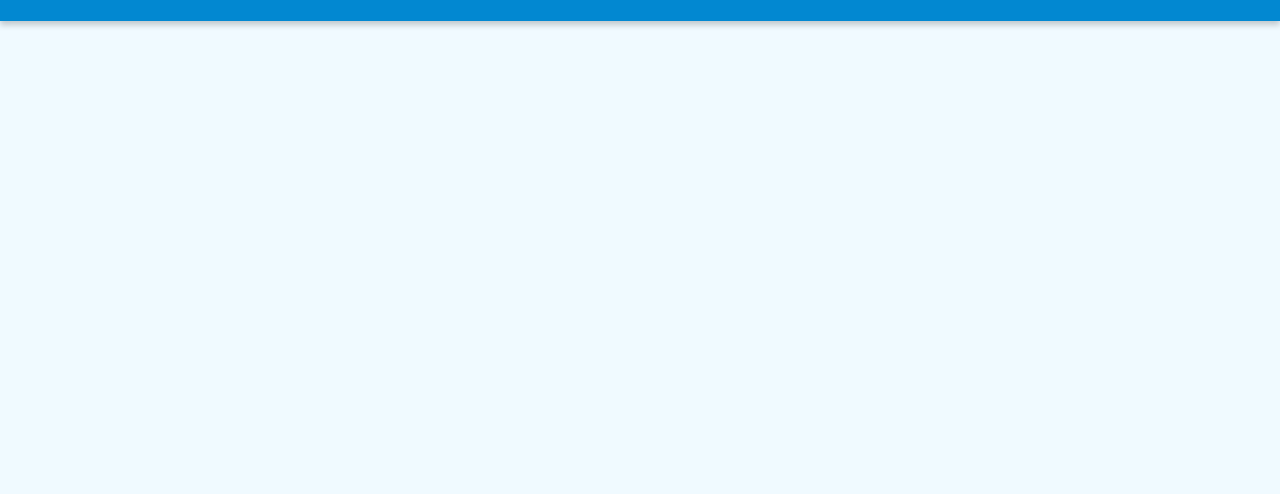
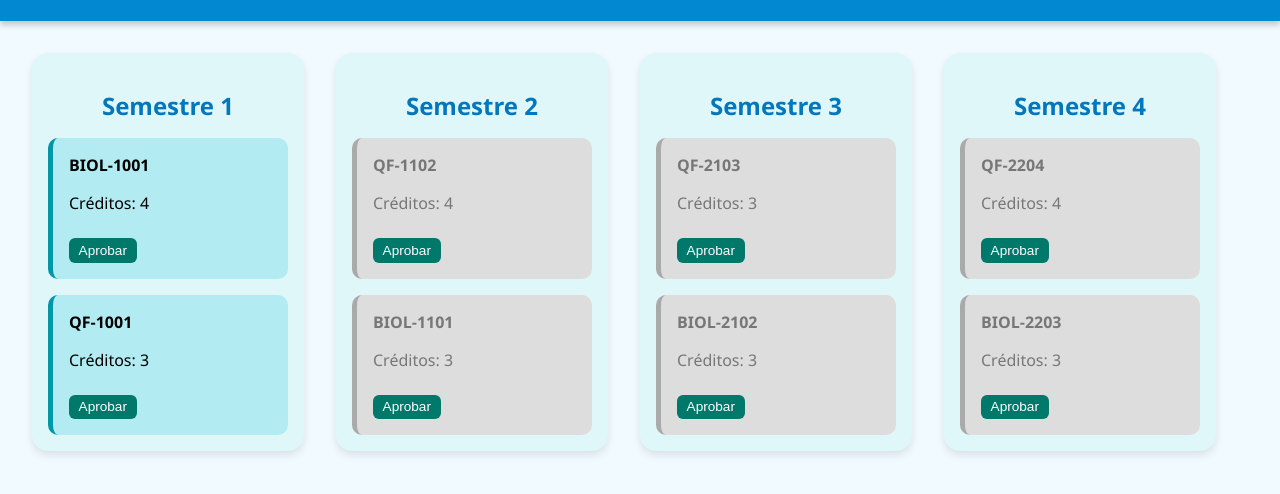
Before and after one commit to SofiNR0510/malla-farmacia-ucr, a plain HTML site: page index.html in a window 1280 px wide. Shown: the part 66-560 px from the top of the page. Drawn offline with Linux system fonts and the light colour scheme.

Commit message:
Update index.html

```diff
--- a/index.html
+++ b/index.html
@@ -12,7 +12,73 @@
   </header>
 
   <main class="tabla-malla">
-    <!-- Aquí irán los 11 semestres. Te los paso enseguida por partes -->
+    <!-- SEMESTRE 1 -->
+<section class="semestre">
+  <h2>Semestre 1</h2>
+  <div class="materias">
+    <div class="materia" data-id="BIOL-1001">
+      <h3>BIOL-1001</h3>
+      <p>Créditos: 4</p>
+      <button class="aprobar-btn">Aprobar</button>
+    </div>
+    <div class="materia" data-id="QF-1001">
+      <h3>QF-1001</h3>
+      <p>Créditos: 3</p>
+      <button class="aprobar-btn">Aprobar</button>
+    </div>
+  </div>
+</section>
+
+<!-- SEMESTRE 2 -->
+<section class="semestre">
+  <h2>Semestre 2</h2>
+  <div class="materias">
+    <div class="materia" data-id="QF-1102" data-requisitos="QF-1001">
+      <h3>QF-1102</h3>
+      <p>Créditos: 4</p>
+      <button class="aprobar-btn">Aprobar</button>
+    </div>
+    <div class="materia" data-id="BIOL-1101" data-requisitos="BIOL-1001">
+      <h3>BIOL-1101</h3>
+      <p>Créditos: 3</p>
+      <button class="aprobar-btn">Aprobar</button>
+    </div>
+  </div>
+</section>
+
+<!-- SEMESTRE 3 -->
+<section class="semestre">
+  <h2>Semestre 3</h2>
+  <div class="materias">
+    <div class="materia" data-id="QF-2103" data-requisitos="QF-1102">
+      <h3>QF-2103</h3>
+      <p>Créditos: 3</p>
+      <button class="aprobar-btn">Aprobar</button>
+    </div>
+    <div class="materia" data-id="BIOL-2102" data-requisitos="BIOL-1101">
+      <h3>BIOL-2102</h3>
+      <p>Créditos: 3</p>
+      <button class="aprobar-btn">Aprobar</button>
+    </div>
+  </div>
+</section>
+
+<!-- SEMESTRE 4 -->
+<section class="semestre">
+  <h2>Semestre 4</h2>
+  <div class="materias">
+    <div class="materia" data-id="QF-2204" data-requisitos="QF-2103">
+      <h3>QF-2204</h3>
+      <p>Créditos: 4</p>
+      <button class="aprobar-btn">Aprobar</button>
+    </div>
+    <div class="materia" data-id="BIOL-2203" data-requisitos="BIOL-2102">
+      <h3>BIOL-2203</h3>
+      <p>Créditos: 3</p>
+      <button class="aprobar-btn">Aprobar</button>
+    </div>
+  </div>
+</section>
   </main>
 
   <script src="script.js"></script>
```
